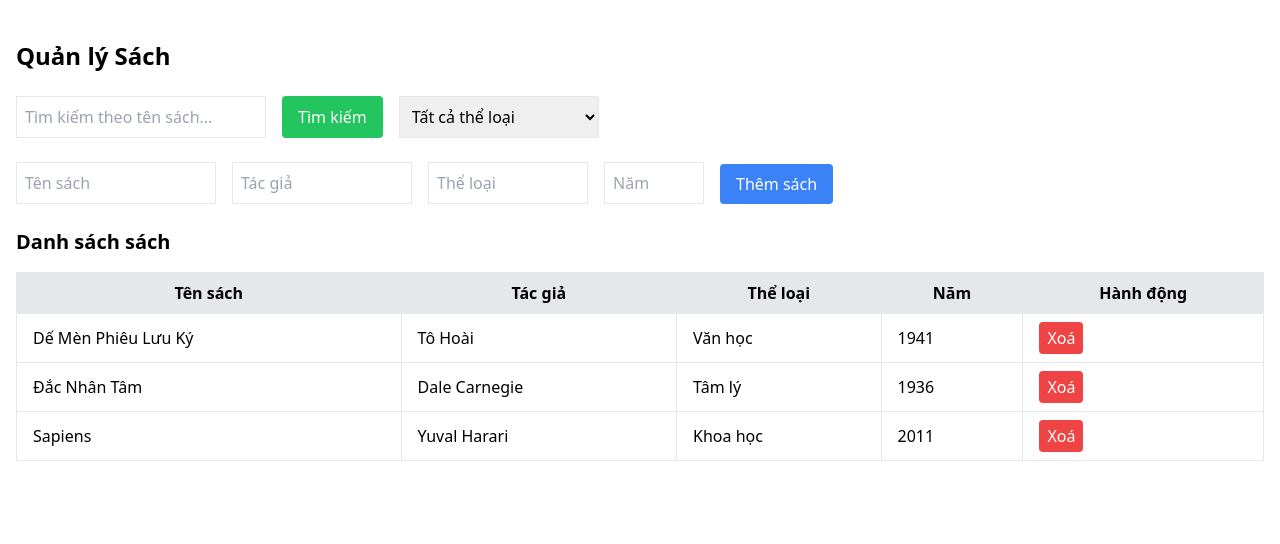
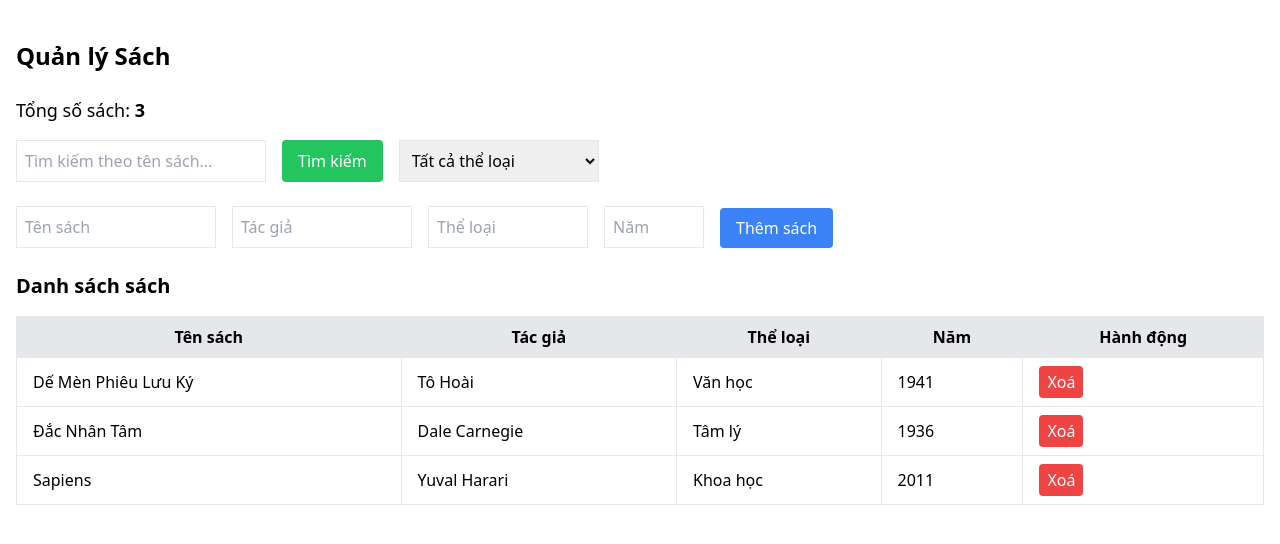
Before and after one commit to NguyenDuyKhai2/PTGDUD_HK6, a React (Vite) app in the folder 22713381_NguyenDuyKhai/: page / in a window 1280 px wide. Shown: the top 544 px of the page. Built offline with nearby package versions, Linux system fonts and the light colour scheme.

Commit message:
tong so sach

```diff
--- a/22713381_NguyenDuyKhai/src/App.jsx
+++ b/22713381_NguyenDuyKhai/src/App.jsx
@@ -1,4 +1,3 @@
-// src/App.jsx
 import React, { useState } from 'react';
 import AddBookForm from './components/AddBookForm';
 import BookList from './components/BookList';
@@ -40,6 +39,11 @@ function App() {
     <div className="container mx-auto mt-10 px-4">
       <h1 className="text-2xl font-bold mb-6">Quản lý Sách</h1>
 
+      {/* Hiển thị tổng số sách */}
+      <div className="mb-4 text-lg">
+        Tổng số sách: <span className="font-bold">{books.length}</span>
+      </div>
+
       <FilterBar onSearch={handleSearch} onGenreChange={handleGenreChange} />
 
       <AddBookForm onAdd={handleAddBook} />
```
Also changed, not shown: 22713381_NguyenDuyKhai/minhchung/tongsosach.png (added).
